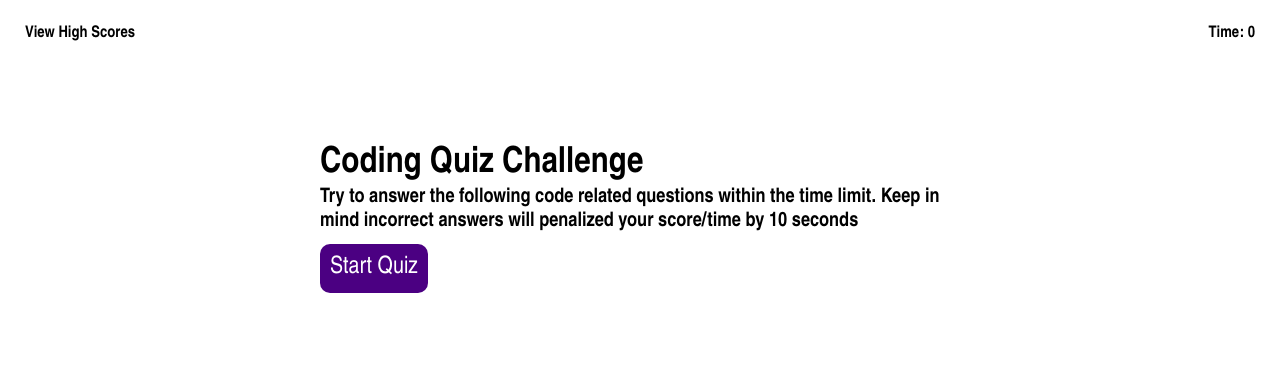
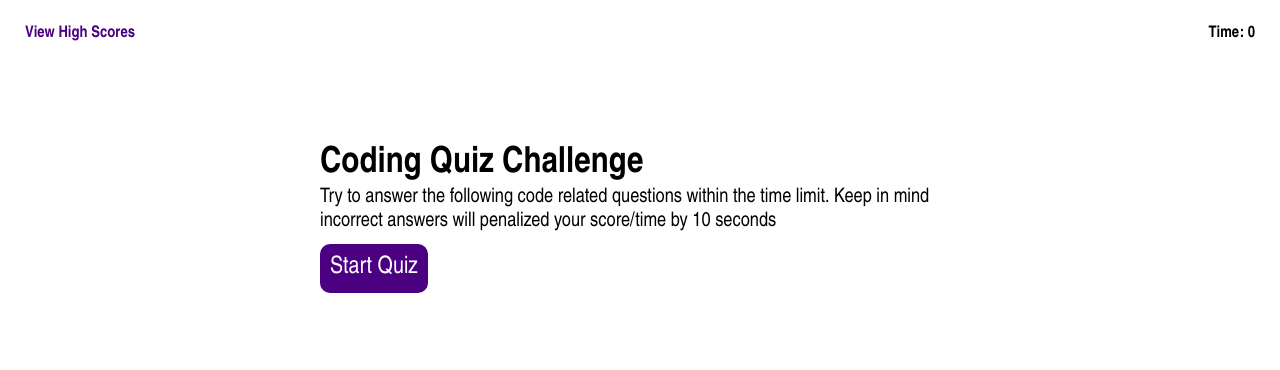
Before and after one commit to gatorhatur/js-code-quiz, a plain HTML site: page index.html in a window 1280 px wide. Drawn offline with Linux system fonts and the light colour scheme.

Commit message:
added more logic for 0 score and formatted some text in css

```diff
--- a/assets/css/style.css
+++ b/assets/css/style.css
@@ -12,6 +12,10 @@ header {
     flex-wrap: wrap;
     justify-content: space-between;
     padding: 25px;
+}
+
+header .high-score {
+    color:indigo;
 }
 
 section {
@@ -32,13 +36,18 @@ section {
     flex: 1 100%
 }
 
+.quiz-header p {
+    font-size: 24px;
+    font-weight: normal;
+}
+
 /* .quiz-content {
     flex: 2 50%;
 } */
 
-/* footer{
+footer{
     flex:1 100%;
-} */
+}
 
 .quiz-footer {
     color: gray;
```
